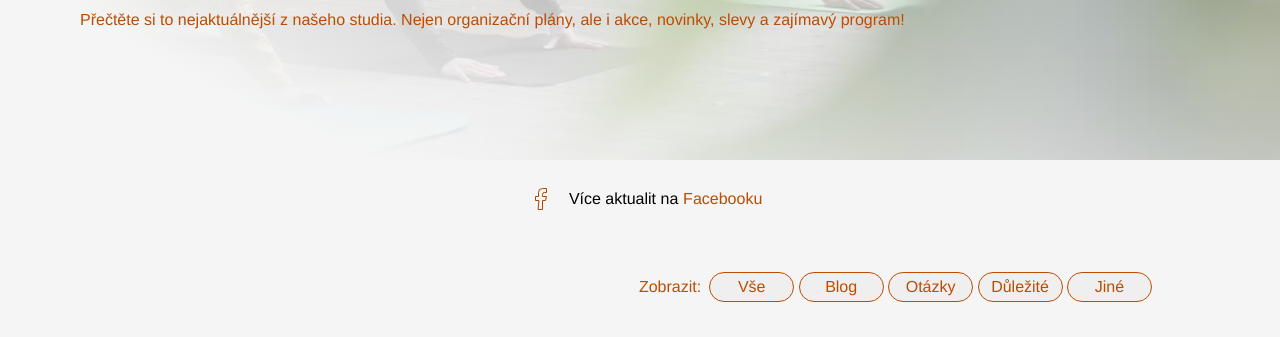
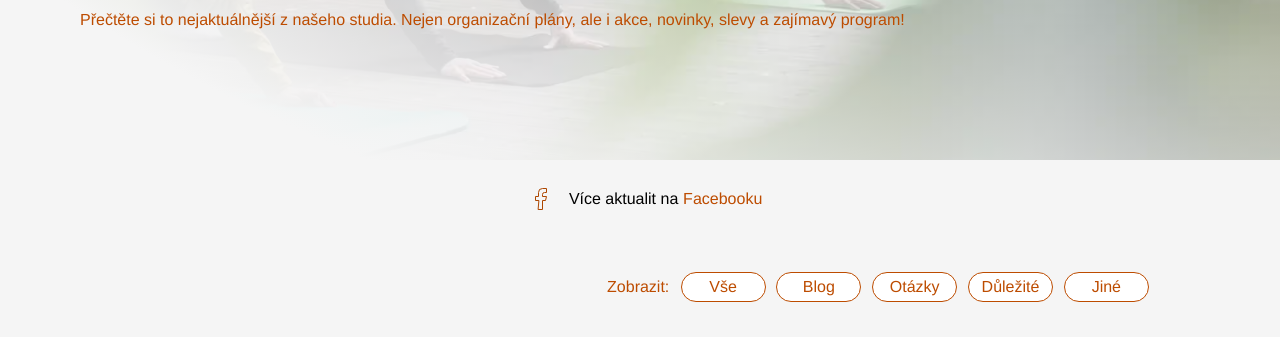
Before and after one commit to prazakovaa/savasana-joga, an Eleventy site: page src/pages/aktuality.html in a window 1280 px wide. Shown: the part 608-945 px from the top of the page. Built offline with nearby package versions, Linux system fonts and the light colour scheme; Eleventy itself is replaced by a stand-in of ours; files that its build step writes are made by us from their sources; a web font is replaced by a local one.

Commit message:
edit: lighthouse on news

```diff
--- a/src/static/css/news.css
+++ b/src/static/css/news.css
@@ -174,7 +174,7 @@
     justify-self: end;
     display: flex;
     gap: 0.5rem;
-    margin-right: 10%;
+    margin-right: 1%;
   }
 
   .news-rest {
@@ -193,7 +193,8 @@
   }
 
   .filter-pole button {
-    margin: 0;
+    background-color: white;
+    margin: 0.2rem;
     width: 85px;
     padding: 0.3em 0.7em;
     border-radius: 15px;
@@ -229,5 +230,13 @@
     width: 80%;
     padding-right: 0;
   }
+
+    .news-filter {
+    align-items: center;
+    justify-self: end;
+    display: flex;
+    gap: 0.5rem;
+    margin-right: 10%;
+  }
   }
 }
```
